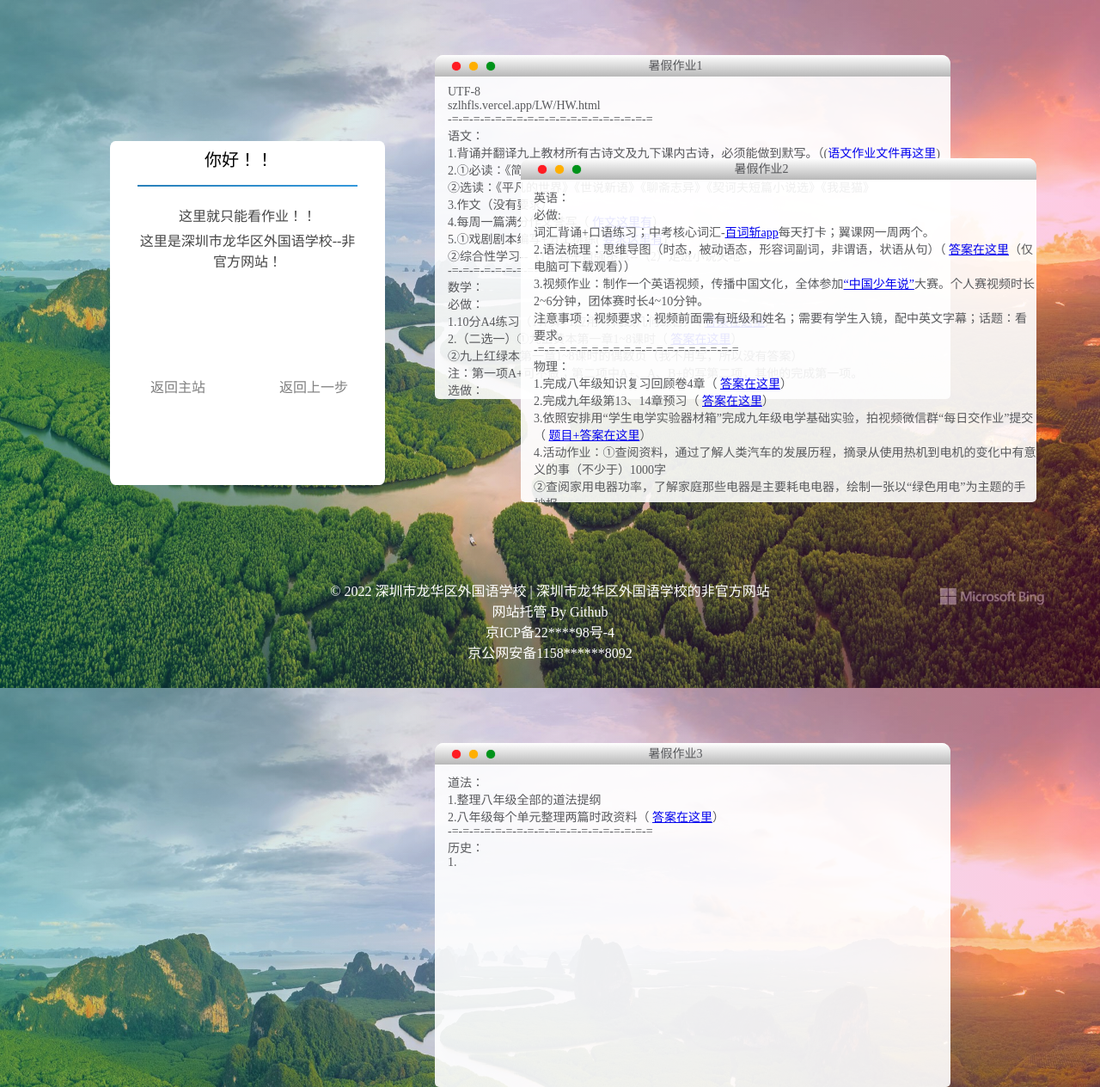
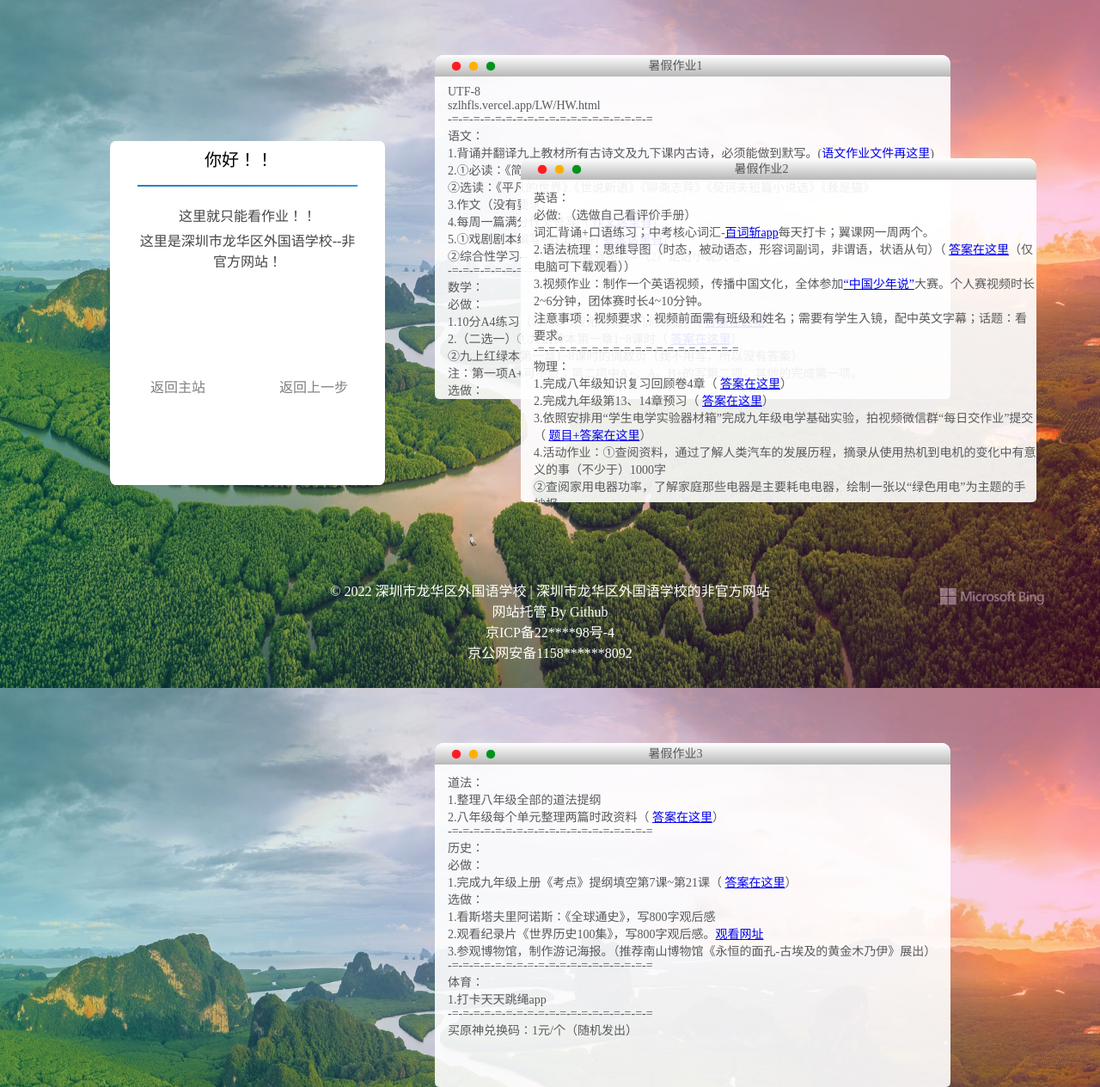
Before and after one commit to MCHuaYun/LW, a plain HTML site: page ZY/HW.html in a window 1280 px wide. Shown: the whole page at 86% size. Drawn offline with Linux system fonts and the light colour scheme.

Commit message:
Update HW.html

```diff
--- a/ZY/HW.html
+++ b/ZY/HW.html
@@ -67,8 +67,8 @@
 			<p> szlhfls.vercel.app/LW/HW.html</p>
 			<p>-=-=-=-=-=-=-=-=-=-=-=-=-=-=-=-=-=-=-=</p>
 			<p> 语文：</p>
-			<p> 1.背诵并翻译九上教材所有古诗文及九下课内古诗，必须能做到默写。（(<a href="https://szlhfls.cercel.app/LW/ch/wj.html">语文作业文件再这里</a>)</p>
-			<p> 2.①必读：《简爱》+《艾青诗选》，按阅读计划并完成导学单。</p>
+			<p> 1.背诵并翻译九上教材所有古诗文及九下课内古诗，必须能做到默写。(<a href="https://szlhfls.cercel.app/LW/ch/wj.html">语文作业文件再这里</a>)</p>
+			<p> 2.①必读：《简爱》+《艾青诗选》，按阅读计划并完成导学单。(<a href="https://szlhfls.cercel.app/LW/ch/wj.html">语文作业文件再这里</a>)</p>
 			<p>   ②选读：《平凡的世界》《世说新语》《聊斋志异》《契诃夫短篇小说选》《我是猫》</p>
 			<p> 3.作文（没有要求）</p>
 			<p> 4.每周一篇满分作文誉写（ <a href="https://szlhfls.cercel.app/LW/ch/wj.html">作文这里有</a>）</p>
@@ -100,7 +100,7 @@
                 <!-- 终端内文字 -->
                 <div class="cmdText">
 			<p> 英语：</p>
-			<p> 必做: </p>
+			<p> 必做: （选做自己看评价手册）</p>
 			<p> 词汇背诵+口语练习；中考核心词汇-<a href="https://www.baicizhan.com/">百词斩app</a>每天打卡；翼课网一周两个。</p>
 			<p> 2.语法梳理：思维导图（时态，被动语态，形容词副词，非谓语，状语从句）（ <a href="https://szlhfls.cercel.app/LW/en/wj.html">答案在这里</a>（仅电脑可下载观看））</p>
 			<p> 3.视频作业：制作一个英语视频，传播中国文化，全体参加<a href="https://lhwsc.szxj.net">“中国少年说”</a>大赛。个人赛视频时长2~6分钟，团体赛时长4~10分钟。</p>
@@ -134,7 +134,17 @@
 			<p> 2.八年级每个单元整理两篇时政资料（ <a href="https://szlhfls.cercel.app/LW/df/wj.html">答案在这里</a>）</p>
 			<p> -=-=-=-=-=-=-=-=-=-=-=-=-=-=-=-=-=-=-=</p>
 			<p> 历史：</p>
-			<p> 1.</p>
+			<p> 必做：</p>
+			<p> 1.完成九年级上册《考点》提纲填空第7课~第21课（ <a href="https://szlhfls.cercel.app/LW/df/wj.html">答案在这里</a>）</p>
+			<p> 选做：</p>
+			<p> 1.看斯塔夫里阿诺斯：《全球通史》，写800字观后感</p>
+			<p> 2.观看纪录片《世界历史100集》，写800字观后感。<a href="https://b23.tv/6ZoYTq4">观看网址</a></p>
+			<p> 3.参观博物馆，制作游记海报。（推荐南山博物馆《永恒的面孔-古埃及的黄金木乃伊》展出）</p>
+			<p> -=-=-=-=-=-=-=-=-=-=-=-=-=-=-=-=-=-=-=</p>
+			<p> 体育：</p>
+			<p> 1.打卡天天跳绳app</p>
+			<p> -=-=-=-=-=-=-=-=-=-=-=-=-=-=-=-=-=-=-=</p>
+			<p> 买原神兑换码：1元/个（随机发出）</p>
             </div>
         </div>
 
```
